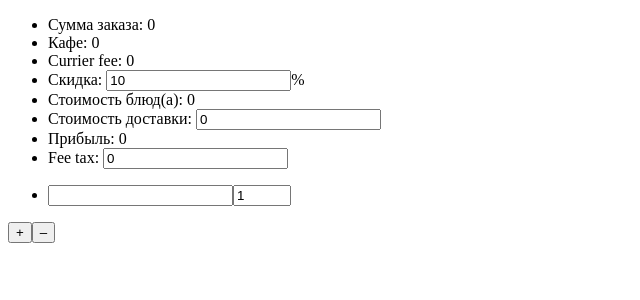
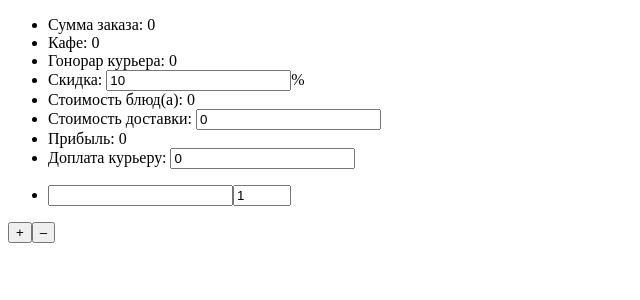
Before and after one commit to Chrisands/vdcalc, a React (Create React App) app: page / in a window 1280 px wide. Shown: the top 300 px of the page, without its empty margins (0-640 px from the left). Built offline with nearby package versions, Linux system fonts and the light colour scheme.

Commit message:
Translated to russian and formated list

```diff
--- a/src/Stat.js
+++ b/src/Stat.js
@@ -148,14 +148,38 @@ class Statictic extends Component {
     return (
       <div>
         <ul>
-          <li>Сумма заказа: {this.state.orderSum}</li>
-          <li>Кафе: {this.state.currierSum}</li>
-          <li>Currier fee: {this.state.currierFee}</li>
-          <li>Скидка: {this.discount()}</li>
-          <li>Стоимость блюд(а): {this.state.productSum}</li>
-          <li>Стоимость доставки: {this.deliveryCost()}</li>
-          <li>Прибыль: {this.state.profit}</li>
-          <li>Fee tax: {this.feeTax()}</li>
+          <li>
+            <span>Сумма заказа: </span>
+            <span>{this.state.orderSum}</span>
+          </li>
+          <li>
+            <span>Кафе: </span>
+            <span>{this.state.currierSum}</span>
+          </li>
+          <li>
+            <span>Гонорар курьера: </span>
+            <span>{this.state.currierFee}</span>
+          </li>
+          <li>
+            <span>Скидка: </span>
+            <span>{this.discount()}</span>
+          </li>
+          <li>
+            <span>Стоимость блюд(а): </span>
+            <span>{this.state.productSum}</span>
+          </li>
+          <li>
+            <span>Стоимость доставки: </span>
+            <span>{this.deliveryCost()}</span>
+          </li>
+          <li>
+            <span>Прибыль: </span>
+            <span>{this.state.profit}</span>
+          </li>
+          <li>
+            <span>Доплата курьеру: </span>
+            <span>{this.feeTax()}</span>
+          </li>
         </ul>
       </div>
     )
```
